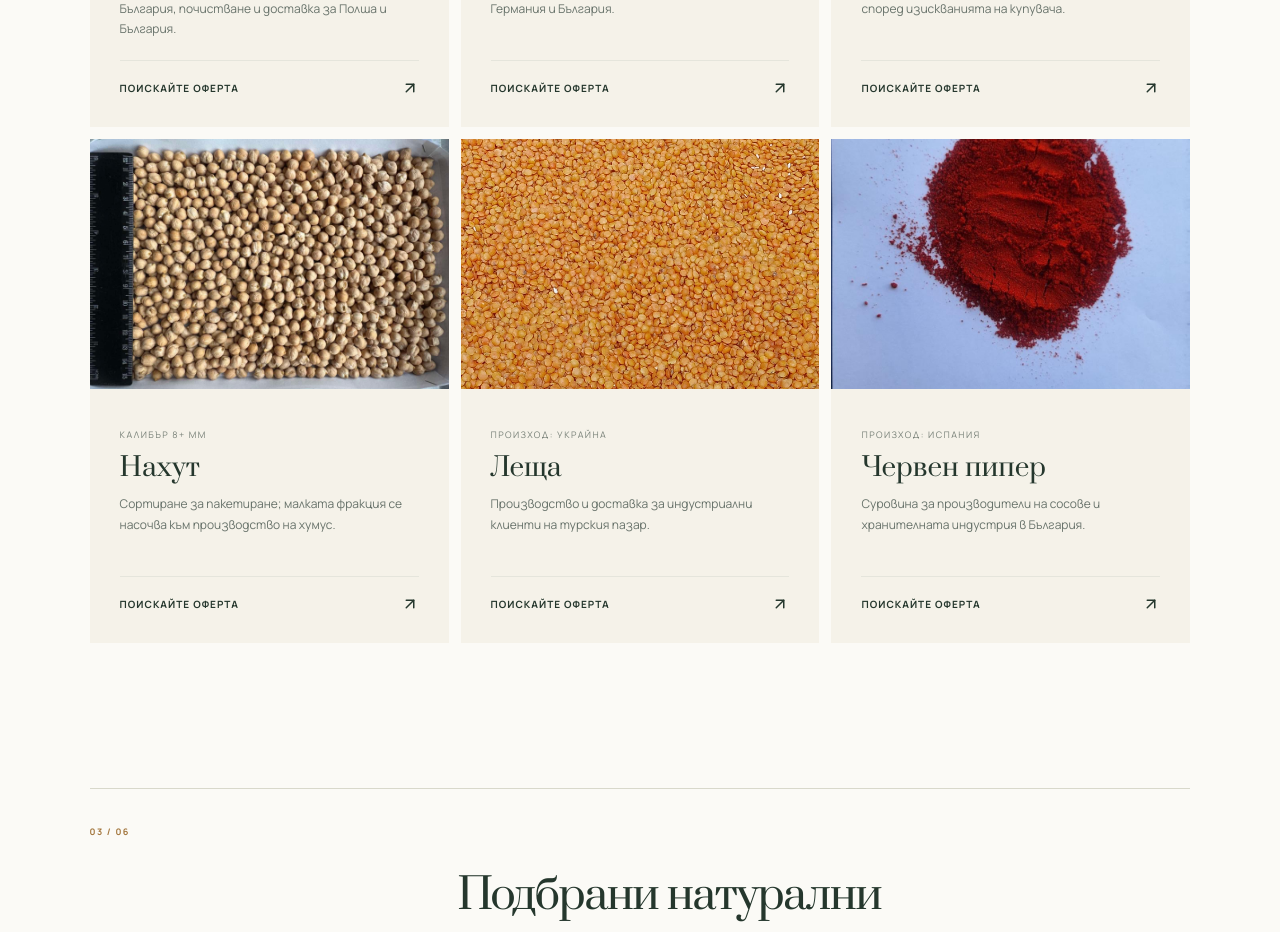
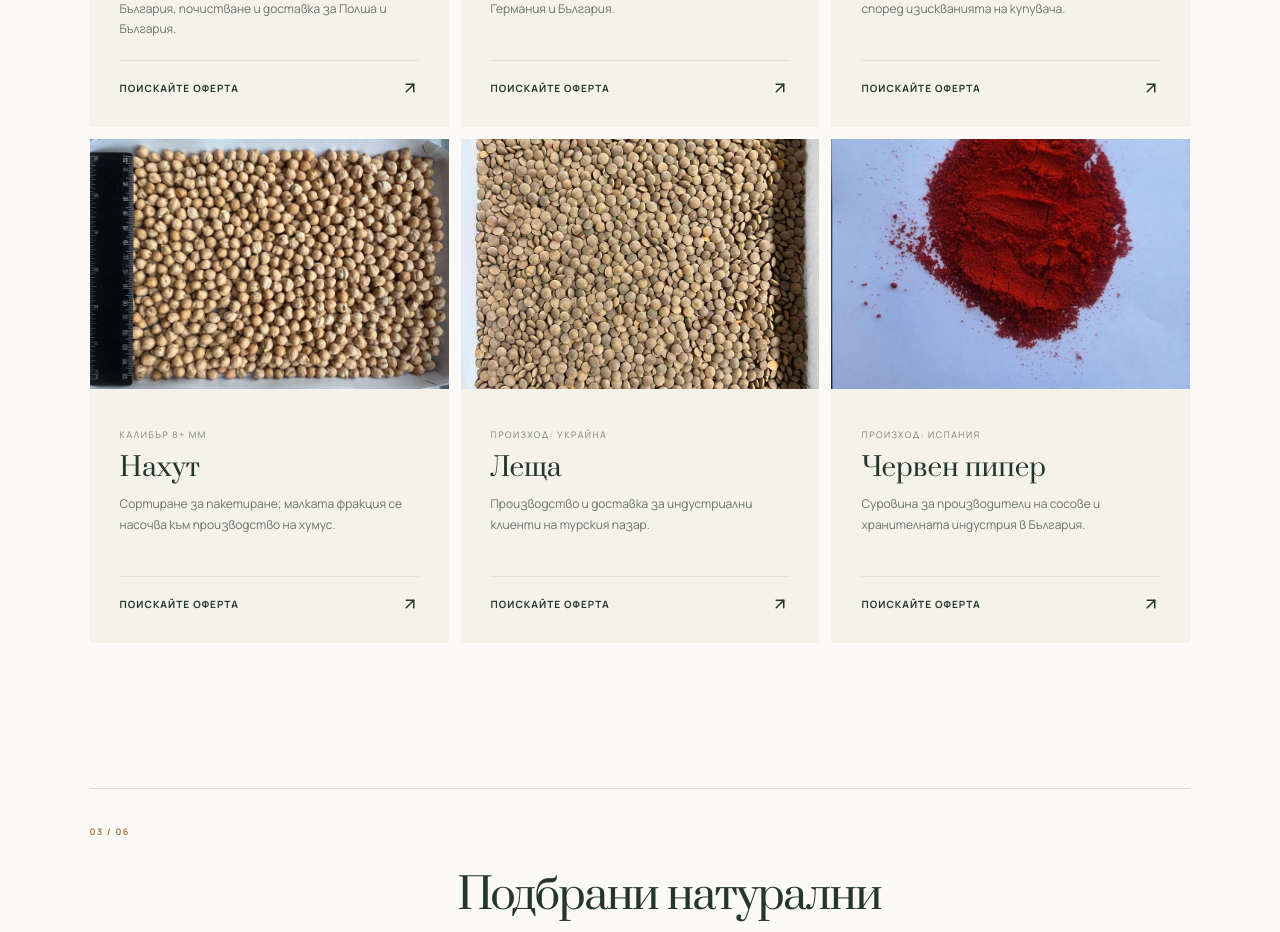
Before and after one commit to Serginho915/poliresurs, a React (Vite) app: page / in a window 1280 px wide. Shown: the part 2040-2972 px from the top of the page. Built offline with nearby package versions, Linux system fonts and the light colour scheme; no server answers.

Commit message:
Use supplied lentils product photo

```diff
--- a/src/data.jsx
+++ b/src/data.jsx
@@ -68,7 +68,7 @@ export const content = {
         'Леща',
         'Произход: Украйна',
         'Производство и доставка за индустриални клиенти на турския пазар.',
-        image('red-lentils.jpg'),
+        image('lentils.jpeg'),
         'clay',
       ],
       [
@@ -244,7 +244,7 @@ export const content = {
         'Lentils',
         'Origin: Ukraine',
         'Produced and sourced for industrial buyers in the Turkish market.',
-        image('red-lentils.jpg'),
+        image('lentils.jpeg'),
         'clay',
       ],
       [
```
Also changed, not shown: public/images/lentils.jpeg (added).
